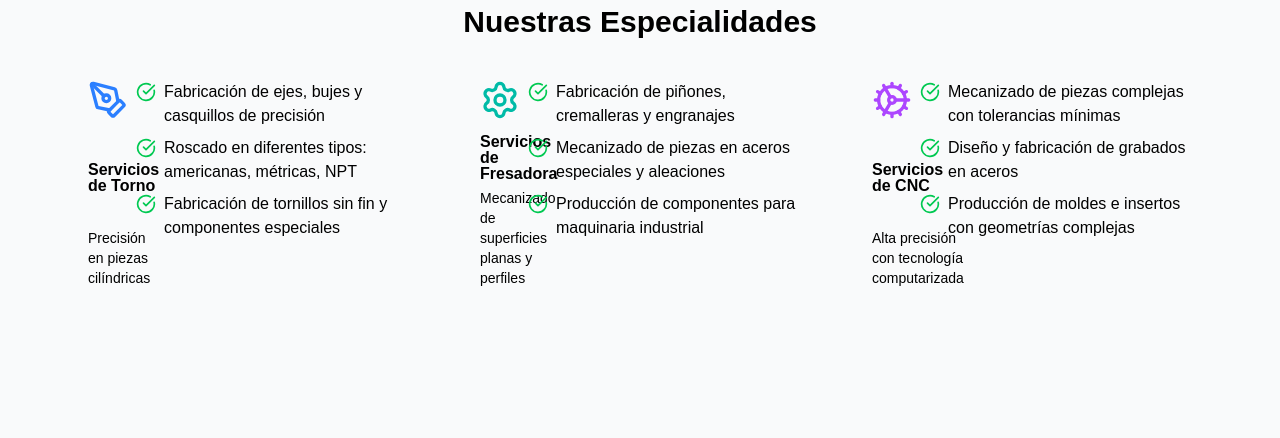
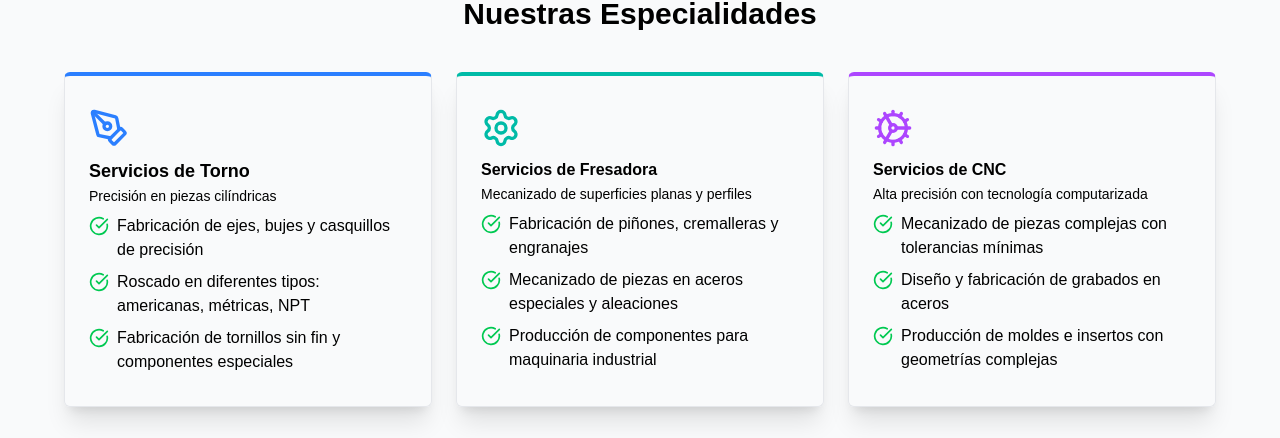
Before and after one commit to dormidosan/machine-workshop, a Next.js app: page / in a window 1280 px wide. Shown: the part 956-1394 px from the top of the page. Built offline with nearby package versions, Linux system fonts and the light colour scheme.

Commit message:
changes in card for produciton

```diff
--- a/package.json
+++ b/package.json
@@ -1,5 +1,5 @@
 {
-  "name": "machine-workshop-clean",
+  "name": "metalyplast",
   "version": "0.1.0",
   "private": true,
   "scripts": {
--- a/src/app/about/page.tsx
+++ b/src/app/about/page.tsx
@@ -58,6 +58,7 @@ export default function About() {
               <div className="flex-[0_0_33.33%] min-w-0 pl-1" key={index}>
                 <div className="p-1 aspect-[4/3] relative">
                   <Image
+                    className="rounded-xl"
                     src={src || "/placeholder.svg"}
                     alt={`Workshop image ${index + 1}`}
                     fill
@@ -101,9 +102,9 @@ export default function About() {
       </div>
 
       <div className="grid grid-cols-1 md:grid-cols-2 gap-6">
-        <Card className="border-[#e5e5e5]">
+        <Card className="border-[#e5e5e5] py-4">
           <CardHeader>
-            <CardTitle>Nuestra Historia</CardTitle>
+            <CardTitle className="text-2xl">Nuestra Historia</CardTitle>
           </CardHeader>
           <CardContent>
             <p>
@@ -114,9 +115,9 @@ export default function About() {
             </p>
           </CardContent>
         </Card>
-        <Card className="border-[#e5e5e5]">
+        <Card className="border-[#e5e5e5] py-4">
           <CardHeader>
-            <CardTitle>Nuestro Equipo</CardTitle>
+            <CardTitle className="text-2xl">Nuestro Equipo</CardTitle>
           </CardHeader>
           <CardContent>
             <p>
--- a/src/app/layout.tsx
+++ b/src/app/layout.tsx
@@ -35,7 +35,7 @@ export default function RootLayout({
       </head>
       <body className="bg-gray-50 antialiased">
         <Header />
-        <main className="bg-gray mx-auto p-6 py-8">{children}</main>
+        <main className="bg-gray mx-auto p-6 py-6">{children}</main>
         <Footer />
         <ChatBot />
       </body>
--- a/src/app/page.tsx
+++ b/src/app/page.tsx
@@ -16,12 +16,13 @@ export default function Home() {
   return (
     <div className="space-y-12">
       {/* Hero Carousel */}
-      <div className="w-full h-[65vh] mx-auto overflow-hidden relative" ref={emblaRef}>
-        <div className="flex h-full">
+      <div className="w-full h-[65vh] mx-auto overflow-hidden relative rounded-sm " ref={emblaRef}>
+        <div className="flex h-full ">
           {homeCarouselImages.map((src, index) => (
             <div className="flex-[0_0_100%] min-w-0 h-full" key={index}>
               <div className="relative w-full h-full">
                 <Image
+                  className=""
                   src={src || "/placeholder.svg"}
                   alt={`Workshop image ${index + 1}`}
                   fill
@@ -67,10 +68,10 @@ export default function Home() {
         <div className="max-w-6xl mx-auto">
           <h2 className="text-3xl font-bold text-center mb-10">Nuestras Especialidades</h2>
           <div className="grid grid-cols-1 md:grid-cols-2 lg:grid-cols-3 gap-6">
-            <Card className="border-t-4 border-t-blue-500">
+            <Card className="border-1 border-gray-200 rounded-md shadow-xl border-t-4 border-t-blue-500 py-8 rounded-t-md">
               <CardHeader className="pb-2">
                 <Tool className="h-10 w-10 text-blue-500 mb-2" />
-                <CardTitle>Servicios de Torno</CardTitle>
+                <CardTitle className="text-lg">Servicios de Torno</CardTitle>
                 <CardDescription>Precisión en piezas cilíndricas</CardDescription>
               </CardHeader>
               <CardContent>
@@ -91,7 +92,7 @@ export default function Home() {
               </CardContent>
             </Card>
 
-            <Card className="border-t-4 border-t-teal-500">
+            <Card className="border-1 border-gray-200 rounded-md shadow-xl border-t-4 border-t-teal-500 py-8 rounded-t-md">
               <CardHeader className="pb-2">
                 <Settings className="h-10 w-10 text-teal-500 mb-2" />
                 <CardTitle>Servicios de Fresadora</CardTitle>
@@ -115,7 +116,7 @@ export default function Home() {
               </CardContent>
             </Card>
 
-            <Card className="border-t-4 border-t-purple-500">
+            <Card className="border-1 border-gray-200 rounded-md shadow-xl border-t-4 border-t-purple-500 py-8 rounded-t-md">
               <CardHeader className="pb-2">
                 <Cog className="h-10 w-10 text-purple-500 mb-2" />
                 <CardTitle>Servicios de CNC</CardTitle>
--- a/src/components/Card.tsx
+++ b/src/components/Card.tsx
@@ -4,7 +4,7 @@ function Card({ className, ...props }: React.ComponentProps<"div">) {
   return (
     <div
       data-slot="card"
-      className={`bg-card text-card-foreground flex flex-col${className || ""}`}
+      className={`bg-card text-card-foreground flex flex-col ${className || ""}`}
       {...props}
     />
   );
```
